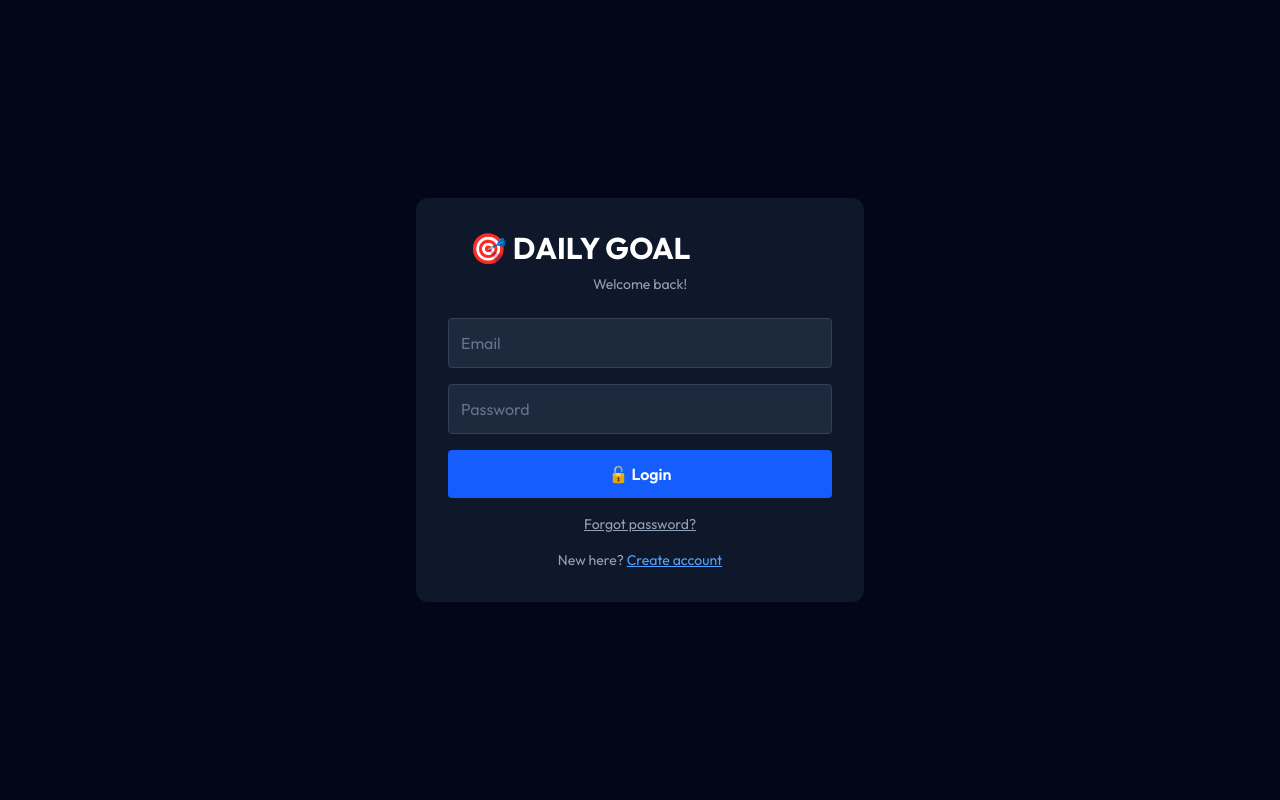
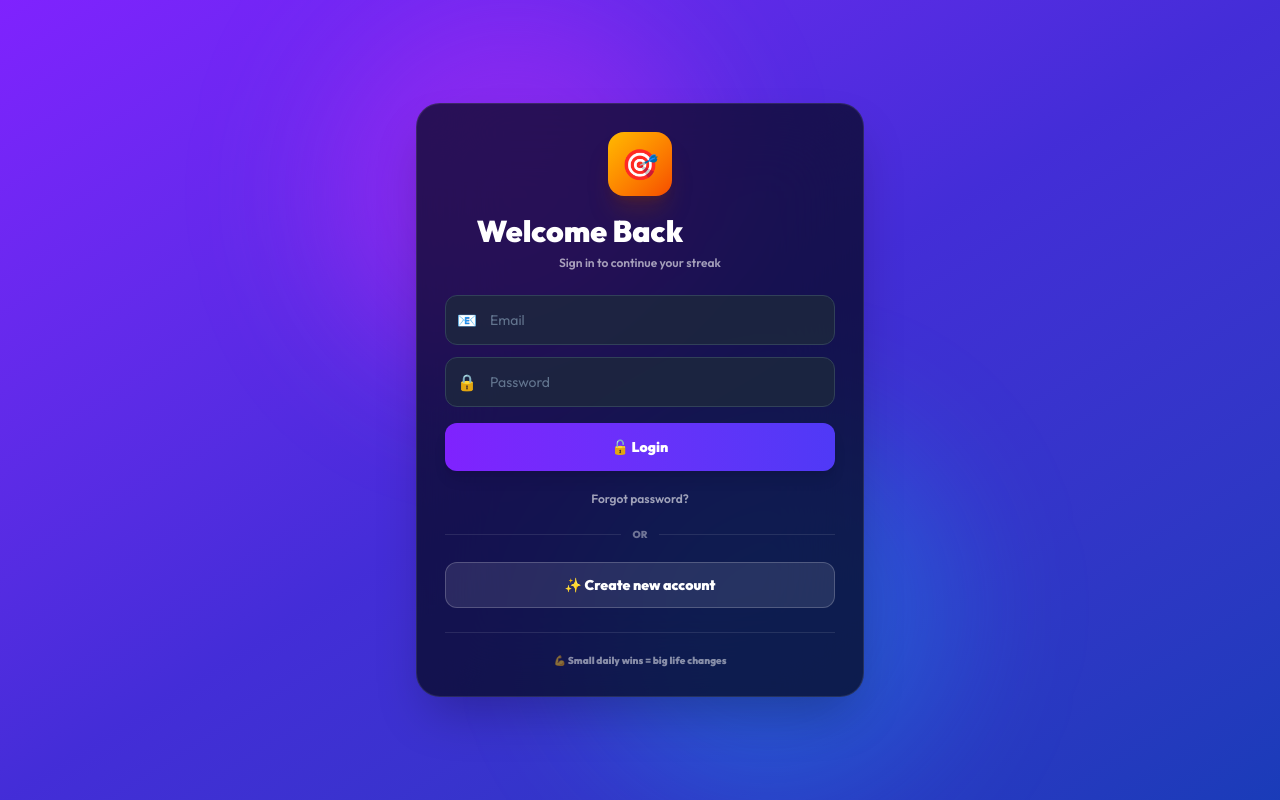
Before and after one commit to prashant14391443-ship-it/daily-goal, a Next.js app: page /login in a window 1280 px wide. Built offline with nearby package versions, Linux system fonts and the light colour scheme; no server answers.

Commit message:
login: premium glass card with gradient

```diff
--- a/app/login/page.tsx
+++ b/app/login/page.tsx
@@ -4,6 +4,7 @@ import { useEffect, useState } from "react";
 import { supabase } from "@/lib/supabase";
 import { useRouter } from "next/navigation";
 import Link from "next/link";
+import { IconTile, GradButton } from "@/app/components/ui";
 
 export default function LoginPage() {
   const [email, setEmail] = useState("");
@@ -12,6 +13,7 @@ export default function LoginPage() {
   const [mode, setMode] = useState<"login" | "reset" | "newpass">("login");
   const [msg, setMsg] = useState("");
   const [error, setError] = useState("");
+  const [loading, setLoading] = useState(false);
   const router = useRouter();
 
   useEffect(() => {
@@ -29,7 +31,9 @@ export default function LoginPage() {
   const login = async (e: React.FormEvent) => {
     e.preventDefault();
     setError("");
+    setLoading(true);
     const { error } = await supabase.auth.signInWithPassword({ email, password });
+    setLoading(false);
     if (error) setError(error.message);
     else router.replace("/dashboard");
   };
@@ -37,21 +41,22 @@ export default function LoginPage() {
   const sendReset = async (e: React.FormEvent) => {
     e.preventDefault();
     setError("");
+    setLoading(true);
     const { error } = await supabase.auth.resetPasswordForEmail(email, {
       redirectTo: window.location.origin + "/login",
     });
+    setLoading(false);
     setMsg(
-      error
-        ? error.message
-        : "📧 Reset link sent! Open your email on this device."
+      error ? error.message : "📧 Reset link sent! Open your email on this device."
     );
   };
 
   const setNew = async (e: React.FormEvent) => {
     e.preventDefault();
     setError("");
-    // FIXED: Changed updatePassword to updateUser
+    setLoading(true);
     const { error } = await supabase.auth.updateUser({ password: newPass });
+    setLoading(false);
     if (error) setError(error.message);
     else {
       setMsg("✅ Password updated! Now login.");
@@ -60,31 +65,52 @@ export default function LoginPage() {
   };
 
   const inputCls =
-    "w-full p-3 rounded bg-slate-800 border border-slate-700 text-white placeholder-slate-500";
+    "w-full p-3.5 pl-11 rounded-xl bg-slate-800/80 border border-slate-700 text-white placeholder-slate-500 text-sm outline-none focus:border-violet-500 focus:bg-slate-800 transition-all";
+
+  const titles = {
+    login: { emoji: "🔓", title: "Welcome Back", sub: "Sign in to continue your streak" },
+    reset: { emoji: "📧", title: "Reset Password", sub: "We'll email you a link" },
+    newpass: { emoji: "🔑", title: "New Password", sub: "Choose something strong" },
+  };
+  const t = titles[mode];
 
   return (
-    <main className="min-h-screen bg-slate-950 text-white flex items-center justify-center p-4">
-      <div className="w-full max-w-md bg-slate-900 rounded-xl p-8">
-        <h1 className="text-3xl font-bold text-center mb-2">🎯 DAILY GOAL</h1>
-        <p className="text-slate-400 text-center text-sm mb-6">
-          {mode === "login" && "Welcome back!"}
-          {mode === "reset" && "Enter your email to reset password"}
-          {mode === "newpass" && "Set your new password"}
-        </p>
+    <main className="min-h-screen relative overflow-hidden flex items-center justify-center p-4">
+      {/* 🌆 FULL-SCREEN GRADIENT BG */}
+      <div className="absolute inset-0 bg-gradient-to-br from-violet-600 via-indigo-700 to-blue-800" />
+      <div className="absolute top-0 left-1/4 w-96 h-96 bg-fuchsia-500/30 rounded-full blur-3xl" />
+      <div className="absolute bottom-0 right-1/4 w-96 h-96 bg-cyan-400/20 rounded-full blur-3xl" />
 
+      {/* GLASS CARD */}
+      <div className="relative w-full max-w-md bg-slate-950/70 backdrop-blur-2xl border border-white/10 rounded-3xl p-7 shadow-2xl">
+        {/* LOGO + TITLE */}
+        <div className="text-center mb-6">
+          <div className="inline-flex items-center justify-center w-16 h-16 rounded-2xl bg-gradient-to-br from-amber-400 to-orange-600 shadow-xl shadow-amber-900/30 mb-4">
+            <span className="text-3xl">🎯</span>
+          </div>
+          <h1 className="text-2xl font-black text-white mb-1">{t.title}</h1>
+          <p className="text-xs text-white/60 font-semibold">{t.sub}</p>
+        </div>
+
+        {/* MESSAGES */}
         {msg && (
-          <p className="text-green-400 text-sm bg-green-600/10 border border-green-500/30 rounded p-3 mb-4">
-            {msg}
-          </p>
+          <div className="mb-4 bg-emerald-500/15 border border-emerald-400/40 rounded-xl p-3 flex items-start gap-2">
+            <span className="text-emerald-300 text-sm">✅</span>
+            <p className="text-xs font-semibold text-emerald-200 flex-1">{msg}</p>
+          </div>
         )}
         {error && (
-          <p className="text-red-400 text-sm bg-red-600/10 border border-red-500/30 rounded p-3 mb-4">
-            ❌ {error}
-          </p>
+          <div className="mb-4 bg-red-500/15 border border-red-400/40 rounded-xl p-3 flex items-start gap-2">
+            <span className="text-red-300 text-sm">❌</span>
+            <p className="text-xs font-semibold text-red-200 flex-1">{error}</p>
+          </div>
         )}
 
+        {/* LOGIN */}
         {mode === "login" && (
-          <form onSubmit={login} className="grid gap-4">
+          <form onSubmit={login} className="grid gap-3">
+            <div className="relative">
+              <span className="absolute left-3 top-1/2 -translate-y-1/2 text-slate-500">📧</span>
               <input
                 type="email"
                 value={email}
@@ -93,6 +119,9 @@ export default function LoginPage() {
                 required
                 className={inputCls}
               />
+            </div>
+            <div className="relative">
+              <span className="absolute left-3 top-1/2 -translate-y-1/2 text-slate-500">🔒</span>
               <input
                 type="password"
                 value={password}
@@ -101,31 +130,44 @@ export default function LoginPage() {
                 required
                 className={inputCls}
               />
-            <button className="py-3 rounded bg-blue-600 hover:bg-blue-500 font-semibold">
-              🔓 Login
-            </button>
+            </div>
+            <GradButton
+              type="submit"
+              gradient="from-violet-600 to-indigo-600"
+              disabled={loading}
+              className="w-full py-3.5 text-sm mt-1"
+            >
+              {loading ? "Signing in..." : "🔓 Login"}
+            </GradButton>
+
             <button
               type="button"
-              onClick={() => {
-                setMsg("");
-                setError("");
-                setMode("reset");
-              }}
-              className="text-sm text-slate-400 hover:text-white underline"
+              onClick={() => { setMsg(""); setError(""); setMode("reset"); }}
+              className="press text-xs text-white/60 hover:text-white font-semibold mt-2"
             >
               Forgot password?
             </button>
-            <p className="text-sm text-slate-400 text-center">
-              New here?{" "}
-              <Link href="/signup" className="text-blue-400 underline">
-                Create account
+
+            <div className="flex items-center gap-3 my-2">
+              <div className="flex-1 h-px bg-white/10" />
+              <span className="text-[10px] font-black text-white/40">OR</span>
+              <div className="flex-1 h-px bg-white/10" />
+            </div>
+
+            <Link
+              href="/signup"
+              className="press w-full py-3 rounded-xl bg-white/10 border border-white/20 text-white text-sm font-black text-center hover:bg-white/15 transition-all"
+            >
+              ✨ Create new account
             </Link>
-            </p>
           </form>
         )}
 
+        {/* RESET */}
         {mode === "reset" && (
-          <form onSubmit={sendReset} className="grid gap-4">
+          <form onSubmit={sendReset} className="grid gap-3">
+            <div className="relative">
+              <span className="absolute left-3 top-1/2 -translate-y-1/2 text-slate-500">📧</span>
               <input
                 type="email"
                 value={email}
@@ -134,21 +176,30 @@ export default function LoginPage() {
                 required
                 className={inputCls}
               />
-            <button className="py-3 rounded bg-blue-600 hover:bg-blue-500 font-semibold">
-              📧 Send Reset Link
-            </button>
+            </div>
+            <GradButton
+              type="submit"
+              gradient="from-amber-500 to-orange-600"
+              disabled={loading}
+              className="w-full py-3.5 text-sm"
+            >
+              {loading ? "Sending..." : "📧 Send Reset Link"}
+            </GradButton>
             <button
               type="button"
               onClick={() => setMode("login")}
-              className="text-sm text-slate-400 hover:text-white"
+              className="press text-xs text-white/60 hover:text-white font-semibold mt-2"
             >
               ← Back to login
             </button>
           </form>
         )}
 
+        {/* NEW PASSWORD */}
         {mode === "newpass" && (
-          <form onSubmit={setNew} className="grid gap-4">
+          <form onSubmit={setNew} className="grid gap-3">
+            <div className="relative">
+              <span className="absolute left-3 top-1/2 -translate-y-1/2 text-slate-500">🔑</span>
               <input
                 type="password"
                 value={newPass}
@@ -158,11 +209,24 @@ export default function LoginPage() {
                 minLength={6}
                 className={inputCls}
               />
-            <button className="py-3 rounded bg-green-600 hover:bg-green-500 font-semibold">
-              ✅ Save New Password
-            </button>
+            </div>
+            <GradButton
+              type="submit"
+              gradient="from-emerald-500 to-green-600"
+              disabled={loading}
+              className="w-full py-3.5 text-sm"
+            >
+              {loading ? "Saving..." : "✅ Save New Password"}
+            </GradButton>
           </form>
         )}
+
+        {/* FOOTER MOTIVATION */}
+        <div className="mt-6 pt-5 border-t border-white/10 text-center">
+          <p className="text-[10px] font-black text-white/50">
+            💪 Small daily wins = big life changes
+          </p>
+        </div>
       </div>
     </main>
   );
```
Lines whose indentation alone changed are shown as unchanged.
